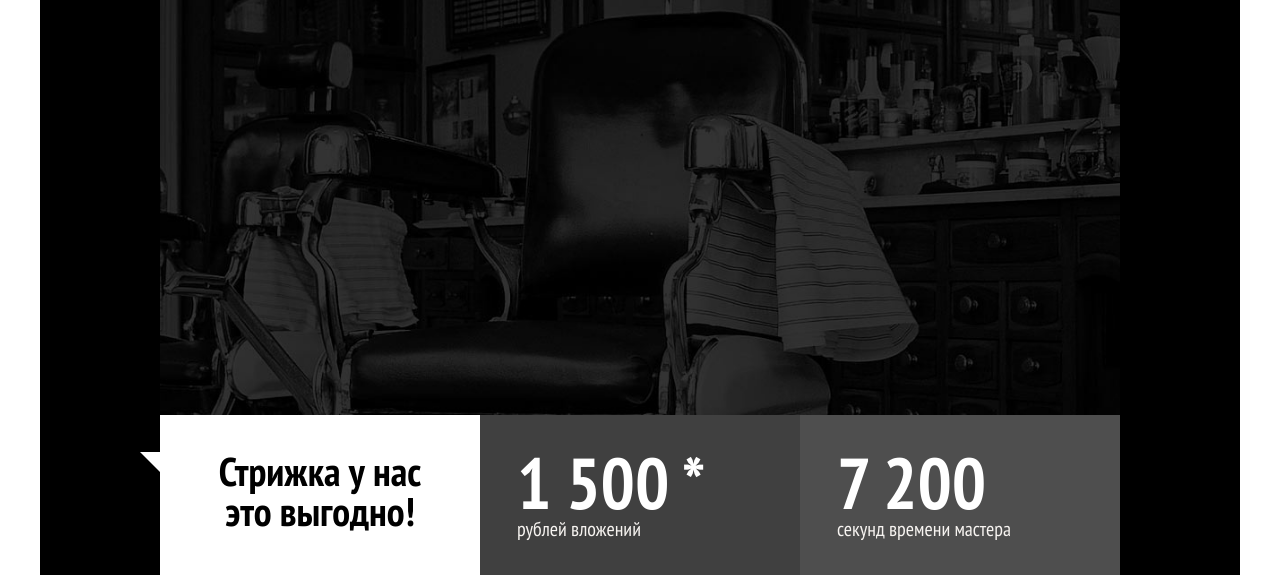
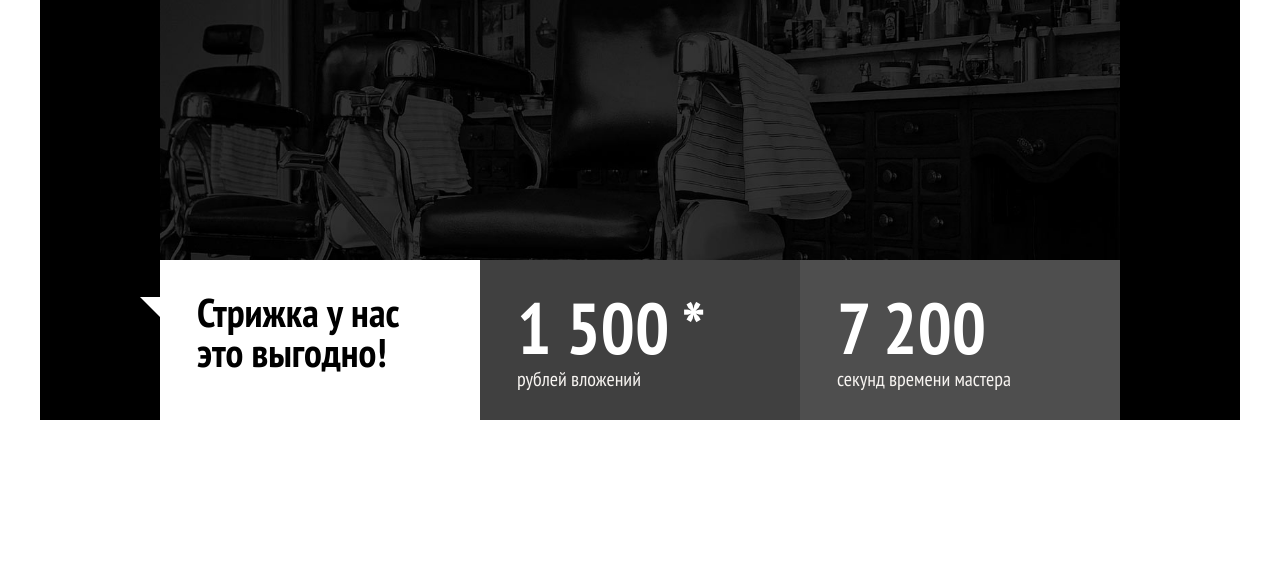
Before and after one commit to alexzoo/Barbershop-Borodinski, a plain HTML site: page index.html in a window 1280 px wide. Shown: the part 313-888 px from the top of the page. After the commit the page ends 800 px from the top, so only its background shows below. Drawn offline with Linux system fonts and the light colour scheme.

Commit message:
переделал нижнюю часть первого экрана

```diff
--- a/index.html
+++ b/index.html
@@ -52,26 +52,35 @@
                 </div>
                 <div class="header__low-row">
                     <div class="arrow-down"></div>
-                    <div class="header__column header__column_white column">
-                        <div class="column__title column__title_white">
+
+                    <div class="header__column column">
+                        <div class="column__item column__item_white">
+                            <div class="column__wrapper">
+                                <div class="column__text column__text_white">
                                     Стрижка у нас<br>
                                     это выгодно!
                                 </div>
                             </div>
-                    <div class="header__column header__column_gray-dark column">
+                        </div>
+                    </div>
+                    <div class="header__column column">
+                        <div class="column__item column__item_gray-dark">
                             <div class="column__wrapper">
-                            <div class="column__title">
+                                <div class="column__text">
                                     1 500 *
                                 </div>
-                            <div class="column__text">рублей вложений</div>
+                                <div class="column__subtext">рублей вложений</div>
                             </div>
                         </div>
-                    <div class="header__column header__column_gray-white column">
+                    </div>
+                    <div class="header__column column">
+                        <div class="column__item column__item_gray-white">
                             <div class="column__wrapper">
-                            <div class="column__title">
+                                <div class="column__text">
                                     7 200
                                 </div>
-                            <div class="column__text">секунд времени мастера</div>
+                                <div class="column__subtext">секунд времени мастера</div>
+                            </div>
                         </div>
                     </div>
                 </div>
@@ -79,7 +88,6 @@
         </header>
     </div>
 
-
 </body>
 
 </html>
--- a/scss/style.scss
+++ b/scss/style.scss
@@ -50,7 +50,7 @@ body {
 	}
 	// .header__subheader
 	&__subheader {
-		height: 645px;
+		height: 490px;
 		background: url('../img/header-background.png') center center/cover no-repeat;
 	}
 	// .header__logo
@@ -59,54 +59,58 @@ body {
 		margin: 0 auto;
 		padding-top: 55px;
 	}
+}
+
+.header {
 	// .header__low-row
 	&__low-row {
 		display: flex;
+		position: relative;
+		justify-content: space-between;
+	}
+}
+
+.column {
+	// .column__item
+	&__item {
+		width: 320px;
 		height: 160px;
-		position: relative;
-	}
-	// .header__column
-	&__column {
-		// .header__column_white
+		// .column__item_white
 		&_white {
 			background: #fff;
 		}
-		// .header__column_gray-dark
+		// .column__item_gray-dark
 		&_gray-dark {
 			background: #404040;
 		}
-		// .header__column_gray-white
+		// .column__item_gray-white
 		&_gray-white {
 			background: #4e4e4e;
 		}
 	}
-}
-
-.column {
-	width: 320px;
-	// .column__title
-	&__title {
-		color: #ffffff;
-		font-size: 72px;
-		font-weight: 700;
-	}
-	&__title_white {
-		color: #000000;
-		font-size: 40px;
-		font-weight: 700;
-		line-height: 1;
-		text-align: center;
-		padding-top: 36px;
+	// .column__wrapper
+	&__wrapper {
+		margin-left: 37px;
+		padding-top: 32px;
 	}
 	// .column__text
 	&__text {
+		color: #ffffff;
+		font-size: 72px;
+		font-weight: 600;
+		// .column__text_white
+		&_white {
+			color: #000000;
+			font-size: 40px;
+			font-weight: 600;
+		}
+	}
+	// .column__subtext
+	&__subtext {
+		margin-top: 5px;
 		color: #f7f4f1;
 		font-size: 20px;
 		font-weight: 400;
-	}
-	// .column__wrapper
-	&__wrapper {
-		margin: 32px 0 0 37px;
 	}
 }
 
```
Also changed, not shown: css/style.css. Lines whose indentation alone changed are shown as unchanged.
